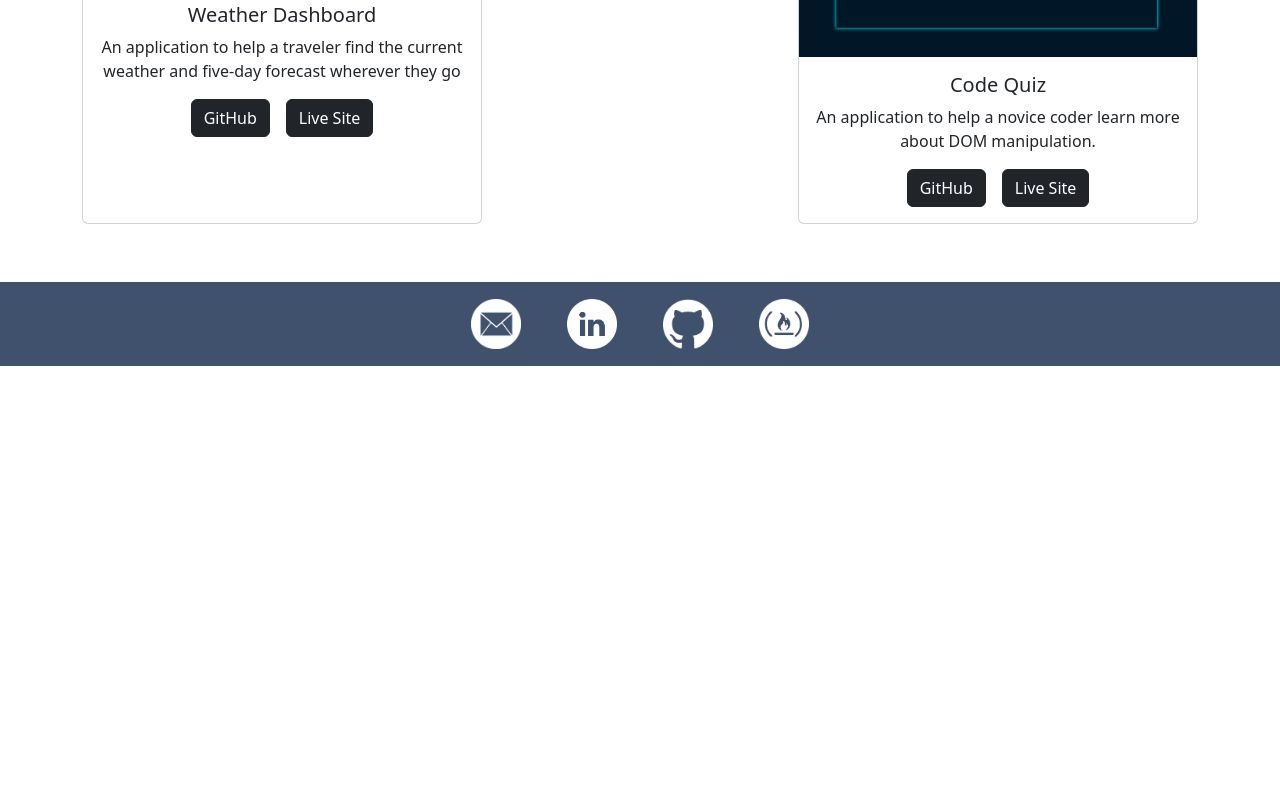
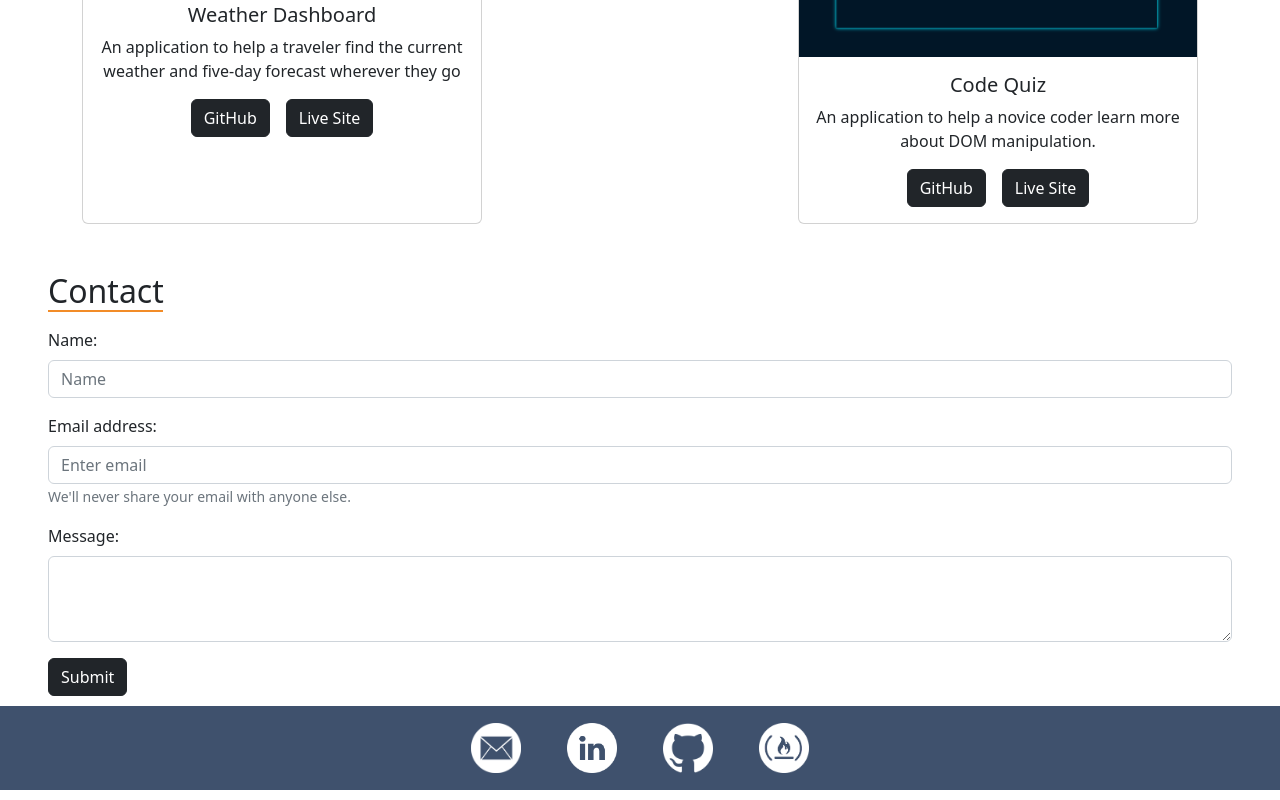
Before and after one commit to amklenk/AK-React-Portfolio, a React (Create React App) app: page / in a window 1280 px wide. Shown: the part 1810-2610 px from the top of the page. Before the commit the page ends 2186 px from the top, so only its background shows below. Built offline with nearby package versions, Linux system fonts and the light colour scheme.

Commit message:
create Contact component and initial styling

```diff
--- a/src/App.js
+++ b/src/App.js
@@ -4,6 +4,7 @@ import 'bootstrap/dist/css/bootstrap.min.css';
 import Header from './components/Header';
 import About from './components/About';
 import Portfolio from './components/Portfolio';
+import Contact from './components/Contact';
 import Footer from './components/Footer';
 
 function App() {
@@ -12,6 +13,7 @@ function App() {
       <Header/>
       <About/>
       <Portfolio/>
+      <Contact/>
       <Footer/>
     </div>
   );
--- /dev/null
+++ b/src/components/Contact/index.js
@@ -0,0 +1,36 @@
+import React from 'react';
+import Button from 'react-bootstrap/Button';
+import Form from 'react-bootstrap/Form';
+
+function Contact() {
+  return (
+    <section>
+    <h2 id='contact-title' className='mx-5 mb-3' style={{width: '9%'}}>Contact</h2>
+    <Form className='mx-5'>
+        <Form.Group className="mb-3" controlId="formBasicName">
+        <Form.Label >Name:</Form.Label>
+        <Form.Control type="name" placeholder="Name" />
+      </Form.Group>
+
+      <Form.Group className="mb-3" controlId="formBasicEmail">
+        <Form.Label>Email address:</Form.Label>
+        <Form.Control type="email" placeholder="Enter email" />
+        <Form.Text className="text-muted">
+          We'll never share your email with anyone else.
+        </Form.Text>
+      </Form.Group>
+
+      <Form.Group className="mb-3" controlId="exampleForm.ControlTextarea1">
+        <Form.Label>Message:</Form.Label>
+        <Form.Control as="textarea" rows={3} />
+      </Form.Group>
+
+      <Button variant="dark" type="submit">
+        Submit
+      </Button>
+    </Form>
+    </section>
+  );
+}
+
+export default Contact;
--- a/src/index.css
+++ b/src/index.css
@@ -79,7 +79,7 @@ body {
   width: 80%;
 }
 
-#about-title, #portfolio-title{
+#about-title, #portfolio-title, #contact-title{
   border-bottom: solid var(--secondary-color) 2px;
 }
 
```
